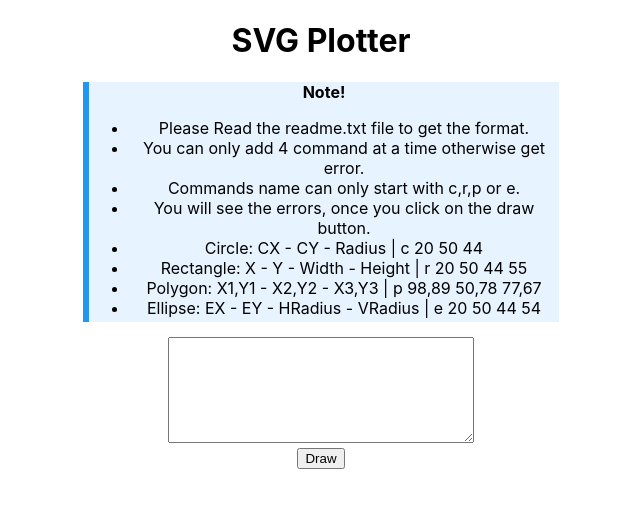
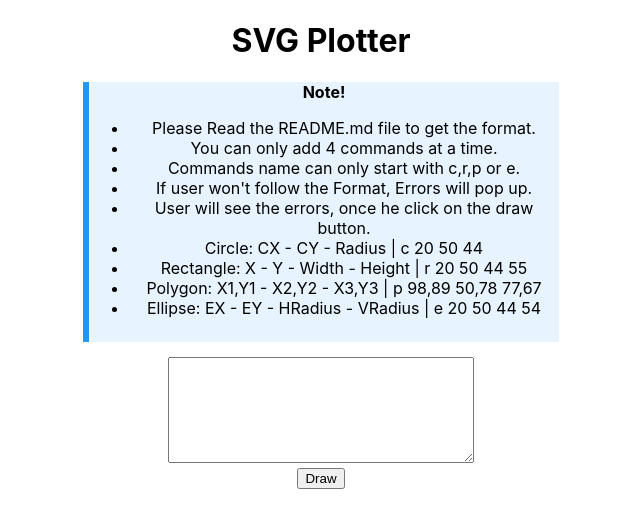
Before and after one commit to numan1ali/SVG-Plotter---Offline-Coding-Practice-in-React-, a React (Create React App) app: page / in a window 1280 px wide. Shown: the top 528 px of the page, without its empty margins (319-959 px from the left). Built offline with nearby package versions, Linux system fonts and the light colour scheme.

Commit message:
Updated Readme file

```diff
--- a/src/components/svgplotter.jsx
+++ b/src/components/svgplotter.jsx
@@ -22,7 +22,7 @@ class Plotter extends Component {
     backgroundColor: "#e7f3fe",
     borderLeft: `6px solid #2196F3  `,
     width: 470,
-    height: 240,
+    height: 260,
     textAlign: "center",
     marginBottom: 15
   };
@@ -260,13 +260,14 @@ class Plotter extends Component {
                 <strong style={{textAlign: "center"}}>Note!</strong>
                 <ul>
                   <li>
-                    Please Read the readme.txt file to get the format.
+                    Please Read the README.md file to get the format.
                   </li>
                   <li>
-                    You can only add 4 command at a time otherwise get error.
+                    You can only add 4 commands at a time.
                   </li>
                   <li>Commands name can only start with c,r,p or e.</li>
-                  <li>You will see the errors, once you click on the draw button. </li>
+                  <li>If user won't follow the Format, Errors will pop up. </li>
+                  <li>User will see the errors, once he click on the draw button. </li>
                   <li>Circle: CX - CY - Radius | c 20 50 44</li>
                   <li>Rectangle: X - Y - Width - Height | r 20 50 44 55</li>
                   <li>Polygon: X1,Y1 - X2,Y2 - X3,Y3 | p 98,89 50,78 77,67</li>
```
Also changed, not shown: 1 other file (tests, documents, lock files or other folders).
